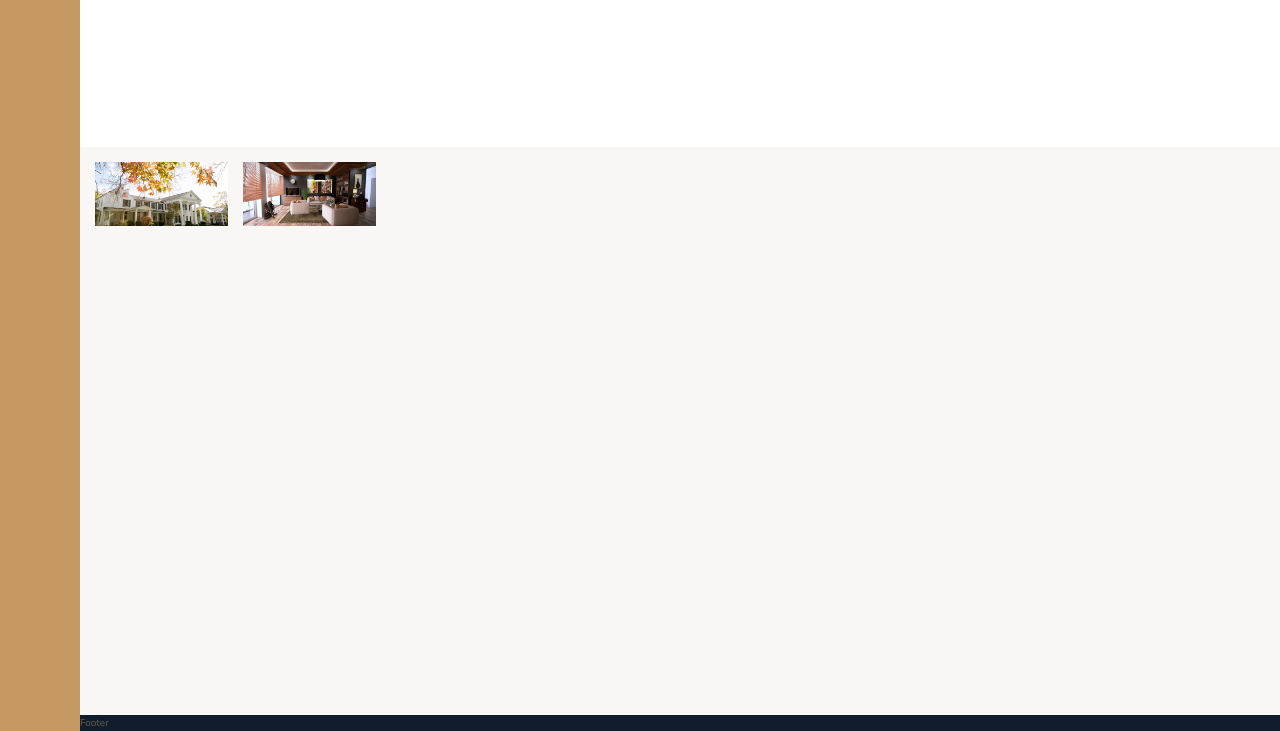
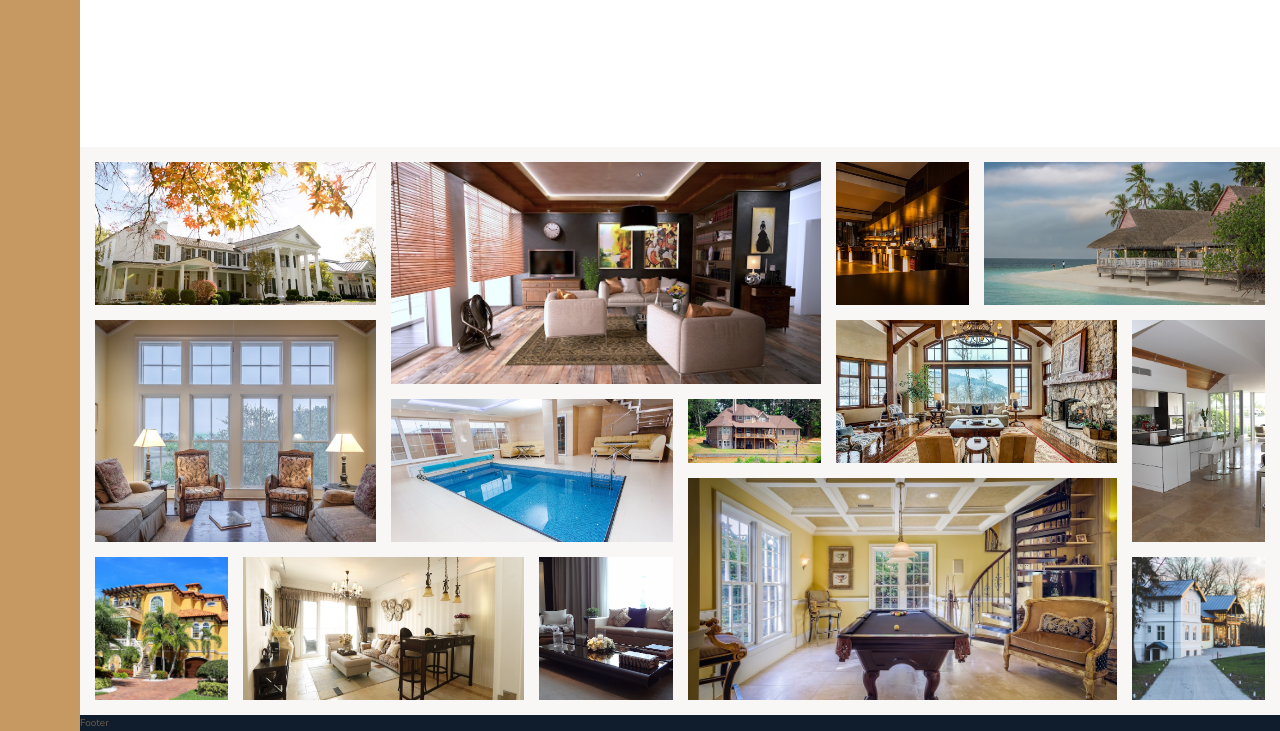
Before and after one commit to Will-Wmson/NextourLandingPage, a website: page index.html in a window 1280 px wide. Shown: the part 2925-3656 px from the top of the page. Drawn offline with nearby package versions, Linux system fonts and the light colour scheme.

Commit message:
complete gallery

```diff
--- a/index.html
+++ b/index.html
@@ -298,7 +298,65 @@
       <figure class="gallery__item gallery__item--1">
         <img src="img/gal-1.jpeg" alt="Gallery image 1" class="gallery__img" />
       </figure>
-      <img src="img/gal-2.jpeg" alt="Gallery image 2" class="gallery__img" />
+      <figure class="gallery__item gallery__item--2">
+        <img src="img/gal-2.jpeg" alt="Gallery image 2" class="gallery__img" />
+      </figure>
+      <figure class="gallery__item gallery__item--3">
+        <img src="img/gal-3.jpeg" alt="Gallery image 3" class="gallery__img" />
+      </figure>
+      <figure class="gallery__item gallery__item--4">
+        <img src="img/gal-4.jpeg" alt="Gallery image 4" class="gallery__img" />
+      </figure>
+      <figure class="gallery__item gallery__item--5">
+        <img src="img/gal-5.jpeg" alt="Gallery image 5" class="gallery__img" />
+      </figure>
+      <figure class="gallery__item gallery__item--6">
+        <img src="img/gal-6.jpeg" alt="Gallery image 6" class="gallery__img" />
+      </figure>
+      <figure class="gallery__item gallery__item--7">
+        <img src="img/gal-7.jpeg" alt="Gallery image 7" class="gallery__img" />
+      </figure>
+      <figure class="gallery__item gallery__item--8">
+        <img src="img/gal-8.jpeg" alt="Gallery image 8" class="gallery__img" />
+      </figure>
+      <figure class="gallery__item gallery__item--9">
+        <img src="img/gal-9.jpeg" alt="Gallery image 9" class="gallery__img" />
+      </figure>
+      <figure class="gallery__item gallery__item--10">
+        <img
+          src="img/gal-10.jpeg"
+          alt="Gallery image 10"
+          class="gallery__img"
+        />
+      </figure>
+      <figure class="gallery__item gallery__item--11">
+        <img
+          src="img/gal-11.jpeg"
+          alt="Gallery image 11"
+          class="gallery__img"
+        />
+      </figure>
+      <figure class="gallery__item gallery__item--12">
+        <img
+          src="img/gal-12.jpeg"
+          alt="Gallery image 12"
+          class="gallery__img"
+        />
+      </figure>
+      <figure class="gallery__item gallery__item--13">
+        <img
+          src="img/gal-13.jpeg"
+          alt="Gallery image 13"
+          class="gallery__img"
+        />
+      </figure>
+      <figure class="gallery__item gallery__item--14">
+        <img
+          src="img/gal-14.jpeg"
+          alt="Gallery image 14"
+          class="gallery__img"
+        />
+      </figure>
     </section>
 
     <footer class="footer">Footer</footer>
--- a/sass/_gallery.scss
+++ b/sass/_gallery.scss
@@ -8,6 +8,75 @@
   padding: 1.5rem;
 
   &__item {
+    &--1 {
+      grid-row: 1 / span 2;
+      grid-column: 1 / span 2;
+    }
+
+    &--2 {
+      grid-row: 1 / 4;
+      grid-column: 3 / 6;
+    }
+
+    &--3 {
+      grid-row: 1 / 3;
+      grid-column: 6 / 7;
+    }
+
+    &--4 {
+      grid-row: 1 / 3;
+      grid-column: 7 / -1;
+    }
+
+    &--5 {
+      grid-row: 3 / 6;
+      grid-column: 1 / 3;
+    }
+
+    &--6 {
+      grid-row: 4 / 6;
+      grid-column: 3 / 5;
+    }
+
+    &--7 {
+      grid-row: 4 / 5;
+      grid-column: 5 / 6;
+    }
+
+    &--8 {
+      grid-row: 3 / 5;
+      grid-column: 6 / 8;
+    }
+
+    &--9 {
+      grid-row: 3 / 6;
+      grid-column: 8 / 9;
+    }
+
+    &--10 {
+      grid-row: 6 / 8;
+      grid-column: 1 / 2;
+    }
+
+    &--11 {
+      grid-row: 6 / 8;
+      grid-column: 2 / 4;
+    }
+
+    &--12 {
+      grid-row: 6 / 8;
+      grid-column: 4 / 5;
+    }
+
+    &--13 {
+      grid-row: 5 / 8;
+      grid-column: 5 / 8;
+    }
+
+    &--14 {
+      grid-row: 6 / 8;
+      grid-column: 8 / 9;
+    }
   }
 
   &__img {
```
Also changed, not shown: css/style.css.
